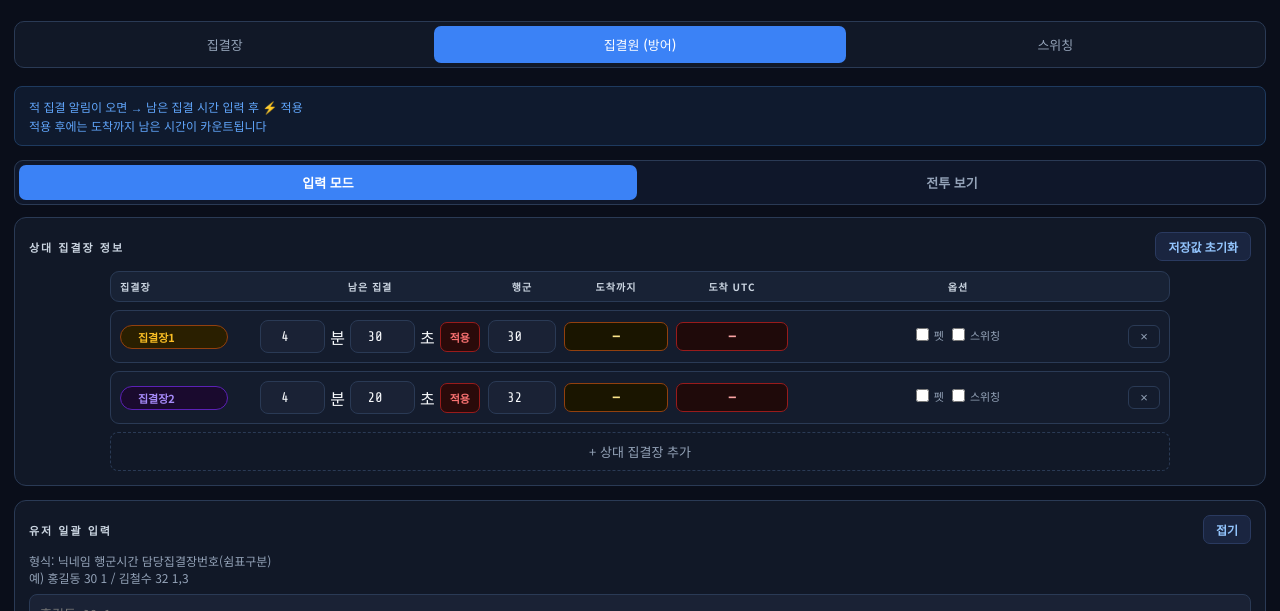
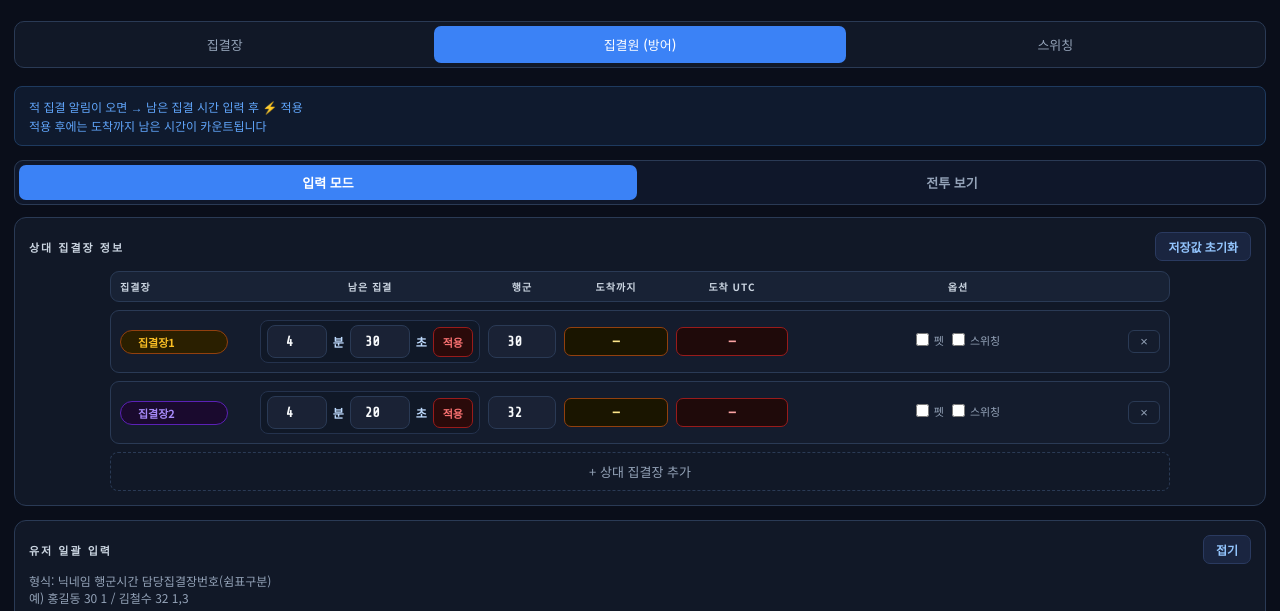
Before and after one commit to debbie-jo/OIL_WOS, a website: page index.html in a window 1280 px wide. Both pictures are taken after a click on the button "집결원 (방어)". Shown: the part 112-723 px from the top of the page. Drawn offline with nearby package versions, Linux system fonts and the light colour scheme.

Commit message:
Improve remaining time readability

```diff
--- a/index.html
+++ b/index.html
@@ -73,10 +73,11 @@ tr:hover td{background:#151f30;}
 .enemy-row-head span:first-child{text-align:left;}
 .enemy-name-wrap{display:flex;align-items:center;gap:6px;min-width:0;}
 .enemy-name-wrap .enemy-badge{width:108px;text-align:center;}
-.enemy-remain{display:flex;align-items:center;gap:5px;justify-content:center;}
+.enemy-remain{display:flex;align-items:center;gap:6px;justify-content:center;background:#101827;border:1px solid #24324d;border-radius:8px;padding:4px 6px;}
+.time-unit{color:#bfdbfe;font-size:12px;font-weight:800;line-height:1;}
 .enemy-march-cell{display:flex;justify-content:center;}
 .enemy-options{display:flex;gap:8px;justify-content:center;flex-wrap:wrap;}
-.mini-input{width:46px;padding:6px;background:var(--bg3);border:1px solid var(--border);border-radius:7px;color:var(--text);font-family:var(--mono);font-size:13px;text-align:center;outline:none;}
+.mini-input{width:46px;padding:6px;background:var(--bg3);border:1px solid var(--border);border-radius:7px;color:#f8fafc;font-family:var(--mono);font-size:13px;font-weight:700;text-align:center;outline:none;}
 .enemy-option{display:flex;align-items:center;justify-content:center;gap:5px;font-size:11px;color:var(--muted);white-space:nowrap;}
 .enemy-option input{width:13px;height:13px;cursor:pointer;}
 .inline-time{font-family:var(--mono);font-size:14px;font-weight:700;border-radius:7px;padding:6px 8px;text-align:center;white-space:nowrap;}
@@ -467,7 +468,7 @@ function renderEnemies(){
     var rSec=e.remainSec!==undefined?e.remainSec:30;
     return '<div class="enemy-row">'
       +'<div class="enemy-name-wrap"><span class="enemy-badge '+badgeClass(i)+'"><input class="enemy-name-input" value="'+e.name+'" oninput="enemies['+i+'].name=this.value;renderMemberTable();renderSwTable();renderBattleView();saveState()"></span></div>'
-      +'<div class="enemy-remain"><input class="mini-input" type="number" id="remain-min-'+i+'" value="'+rMin+'" min="0" max="59" inputmode="numeric"><span>분</span><input class="mini-input" type="number" id="remain-sec-'+i+'" value="'+rSec+'" min="0" max="59" inputmode="numeric"><span>초</span><button class="now-btn" id="now-btn-'+i+'" onclick="setOpenByRemain('+i+')" style="padding:6px 9px;font-size:11px;">적용</button></div>'
+      +'<div class="enemy-remain"><input class="mini-input" type="number" id="remain-min-'+i+'" value="'+rMin+'" min="0" max="59" inputmode="numeric"><span class="time-unit">분</span><input class="mini-input" type="number" id="remain-sec-'+i+'" value="'+rSec+'" min="0" max="59" inputmode="numeric"><span class="time-unit">초</span><button class="now-btn" id="now-btn-'+i+'" onclick="setOpenByRemain('+i+')" style="padding:6px 9px;font-size:11px;">적용</button></div>'
       +'<div class="enemy-march-cell"><input class="mini-input" type="number" value="'+e.march+'" min="0" inputmode="numeric" onchange="enemies['+i+'].march=parseInt(this.value)||0;calcMember()"></div>'
       +'<div class="inline-time countdown" id="enemy-countdown-'+i+'">'+countdown+'</div>'
       +'<div class="inline-time arrival">'+arrival+'</div>'
```
